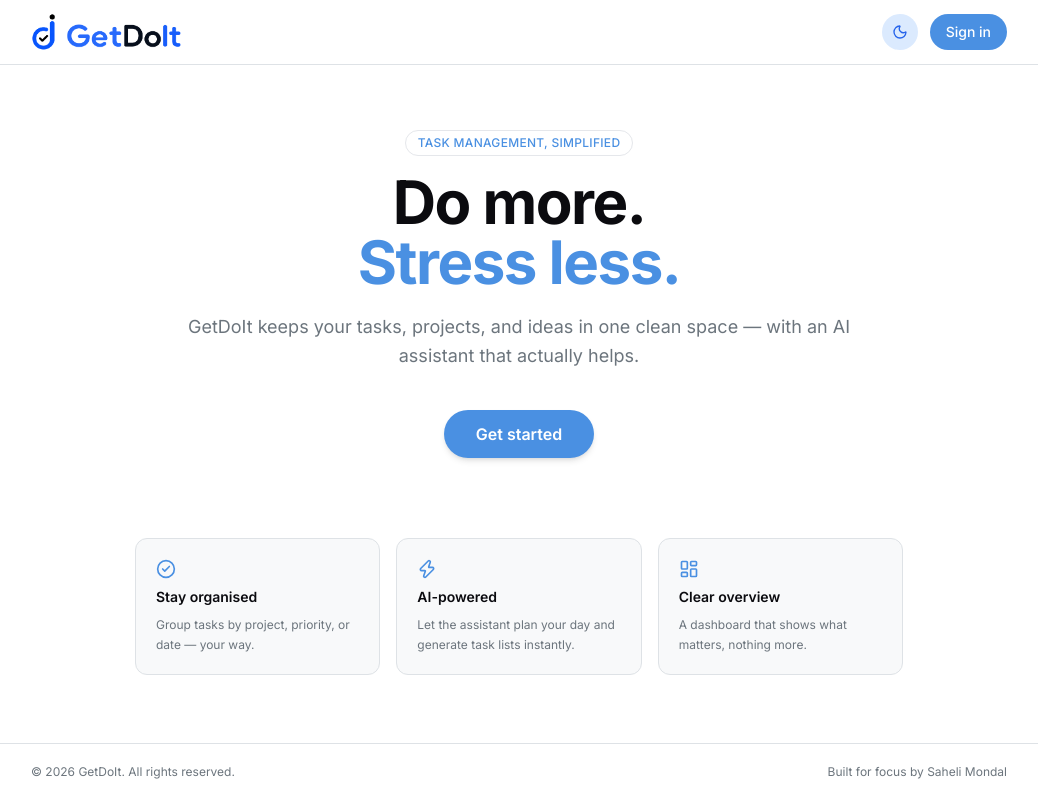
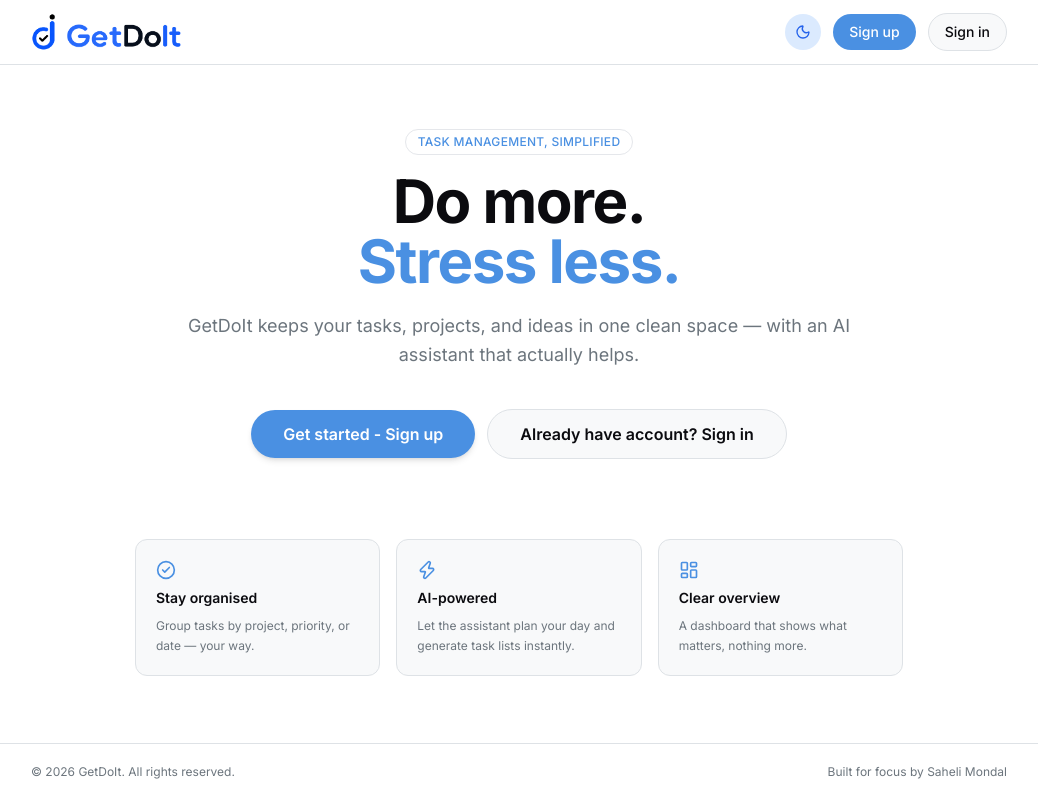
Before and after one commit to Saheli-M01/doIt_frontend, a Next.js app: page / in a window 1280 px wide. Shown: the whole page, without its empty margins (121-1159 px from the left). Built offline with nearby package versions, Linux system fonts and the light colour scheme.

Commit message:
Add: extra buttons for signup signin

```diff
--- a/app/auth/login/page.tsx
+++ b/app/auth/login/page.tsx
@@ -132,6 +132,12 @@ export default function LoginPage() {
           <div className="mb-8 text-center">
             <h1 className="text-2xl font-bold tracking-tight mb-1">Welcome back</h1>
             <p className="text-sm text-foreground-muted">Sign in to your DoIt account</p>
+            <p className="text-xs text-foreground-muted mt-2">
+              New user?{" "}
+              <Link href="/auth/signup" className="text-primary hover:text-primary-dark font-medium transition-colors">
+                Create an account first
+              </Link>
+            </p>
           </div>
 
           <div className="space-y-3">
--- a/app/page.tsx
+++ b/app/page.tsx
@@ -50,8 +50,14 @@ export default function Home() {
           <div className="flex items-center gap-3">
             <ThemeToggle />
             <Link
+              href="/auth/signup"
+              className="px-4 py-2 rounded-full bg-primary text-white text-sm font-medium hover:bg-primary-dark transition-colors duration-200"
+            >
+              Sign up
+            </Link>
+            <Link
               href="/auth/login"
-              className="px-4 py-2 rounded-full bg-primary text-white text-sm font-medium hover:bg-primary-dark transition-colors duration-200"
+              className="px-4 py-2 rounded-full border border-border bg-surface text-foreground text-sm font-medium hover:bg-muted transition-colors duration-200"
             >
               Sign in
             </Link>
@@ -77,12 +83,20 @@ export default function Home() {
             with an AI assistant that actually helps.
           </p>
 
-          <Link
-            href="/auth/login"
-            className="inline-block px-8 py-3 rounded-full bg-primary text-white font-semibold text-base hover:bg-primary-dark transition-colors duration-200 shadow-md hover:shadow-lg"
-          >
-            Get started
-          </Link>
+          <div className="flex flex-col sm:flex-row items-center justify-center gap-3">
+            <Link
+              href="/auth/signup"
+              className="inline-block px-8 py-3 rounded-full bg-primary text-white font-semibold text-base hover:bg-primary-dark transition-colors duration-200 shadow-md hover:shadow-lg"
+            >
+              Get started - Sign up
+            </Link>
+            <Link
+              href="/auth/login"
+              className="inline-block px-8 py-3 rounded-full border border-border bg-surface text-foreground font-semibold text-base hover:bg-muted transition-colors duration-200"
+            >
+              Already have account? Sign in
+            </Link>
+          </div>
         </div>
 
         {/* ── Feature cards ── */}
```
